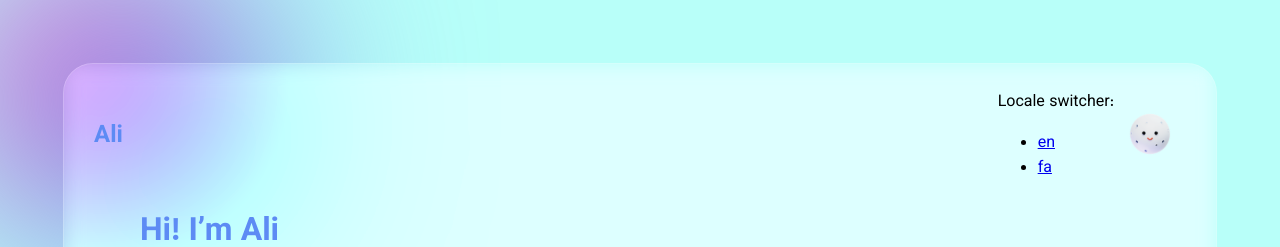
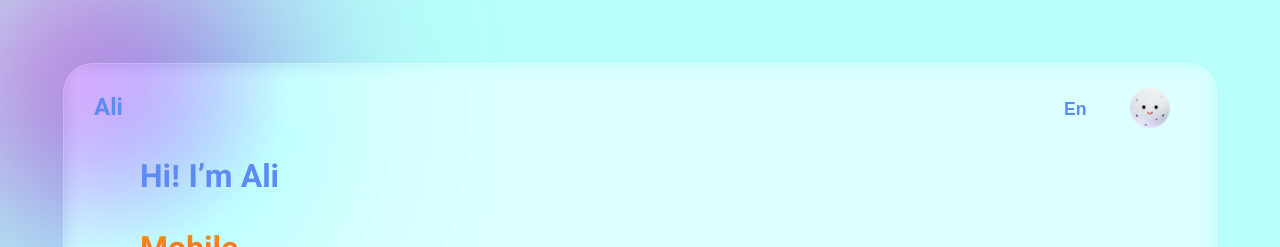
Before and after one commit to Ali-Oliaee/new-portfolio, a Next.js app: page /en in a window 1280 px wide. Shown: the top 247 px of the page. Built offline with nearby package versions, Linux system fonts and the light colour scheme.

Commit message:
improve language selector

```diff
--- a/app/[lang]/components/language-selector.tsx
+++ /dev/null
@@ -1,34 +0,0 @@
-'use client'
-
-import { usePathname } from 'next/navigation'
-import Link from 'next/link'
-import { i18n } from '../../../next-i18next.config'
-
-const LanguageSelector = () => {
-    const pathName = usePathname()
-    const redirectedPathName = (locale: string) => {
-      if (!pathName) return '/'
-      const segments = pathName.split('/')
-      segments[1] = locale
-      return segments.join('/')
-    }
-
-
-
-    return(
-        <div>
-      <p>Locale switcher:</p>
-      <ul>
-        {i18n.locales.map((locale) => {
-          return (
-            <li key={locale}>
-              <Link href={redirectedPathName(locale)}>{locale}</Link>
-            </li>
-          )
-        })}
-      </ul>
-    </div>
-    )
-}
-
-export default LanguageSelector
--- /dev/null
+++ b/app/[lang]/components/language-selector/language-selector.tsx
@@ -0,0 +1,30 @@
+'use client'
+
+import { usePathname } from 'next/navigation'
+import { useRouter } from 'next/navigation'
+import './styles.sass'
+
+const LanguageSelector = () => {
+    const router = useRouter()
+    const pathName = usePathname()
+    const redirectedPathName = (locale: string) => {
+      if (!pathName) return '/'
+      const segments = pathName.split('/')
+      segments[1] = locale
+      return segments.join('/')
+    }
+
+    return (
+    <select
+    className='languageSelector'
+    onChange={
+      (e) => router.push(redirectedPathName(e.target.value))
+    }
+    >
+      <option value="en">En</option>
+      <option value="fa">Fa</option>
+    </select>
+    )
+}
+
+export default LanguageSelector
--- /dev/null
+++ b/app/[lang]/components/language-selector/styles.sass
@@ -0,0 +1,20 @@
+@import '@theme/theme'
+
+.languageSelector
+    min-width: 40px
+    background: transparent
+    -webkit-appearance: none
+    -moz-appearance: none
+    appearance: none
+    border: 0
+    font-size: 1.1em
+    font-weight: bold
+    outline: 0
+    margin-inline-end: 10px
+    cursor: pointer
+
+[data-theme='light'] .languageSelector
+    color: $landingTitleLight
+
+[data-theme='dark'] .languageSelector
+    color: $landingTitleDark
--- a/app/[lang]/page.tsx
+++ b/app/[lang]/page.tsx
@@ -1,7 +1,7 @@
 import { getDictionary } from '../../get-dictionary'
 import { Locale } from '../../next-i18next.config'
 import Image from 'next/image'
-import LanguageSelector from './components/language-selector'
+import LanguageSelector from './components/language-selector/language-selector'
 import '@styles/landing.sass'
 import ThemeSwitcher from '@components/theme-switcher'
 
```
Also changed, not shown: app/[lang]/components/global-styles.tsx (deleted, +0 -17 lines), app/_app.tsx (deleted, +0 -23 lines), styles/language-selector.tsx (deleted, +0 -18 lines).
